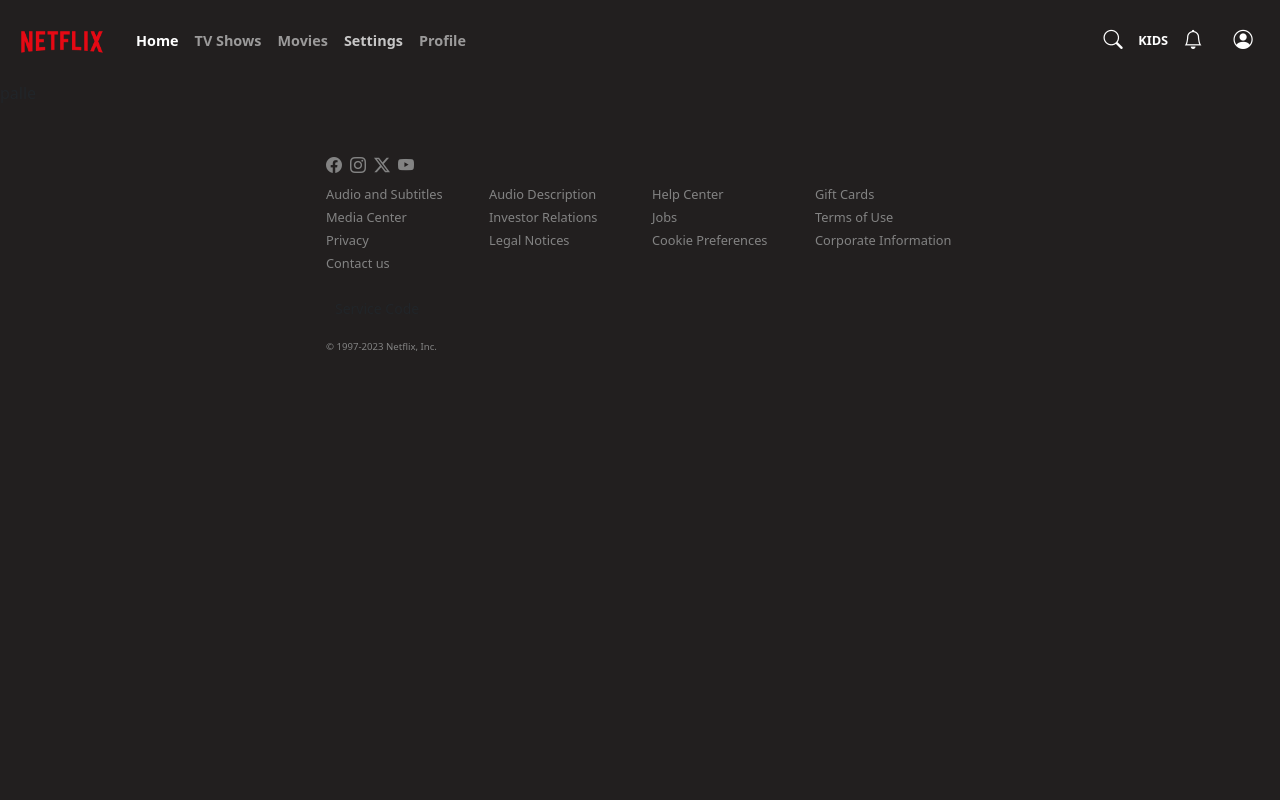
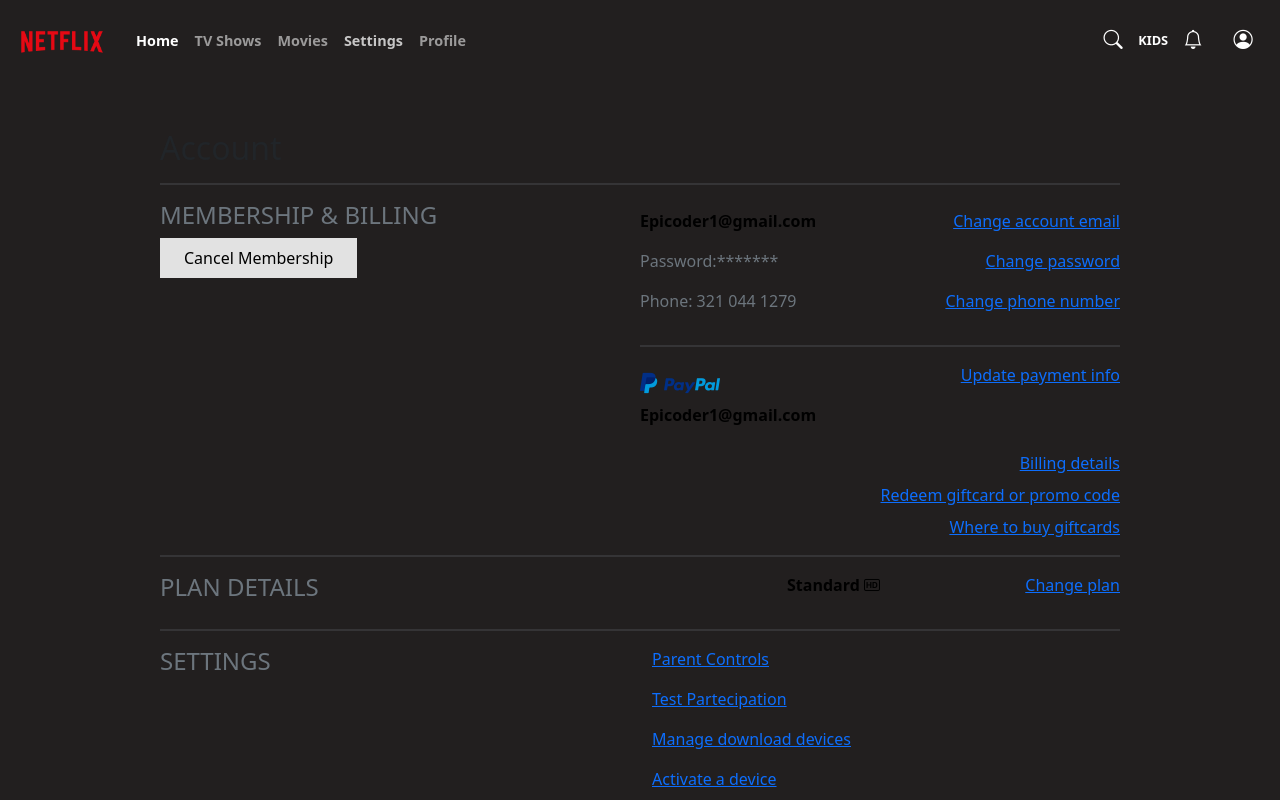
Before and after one commit to Domy15/progetto-settimanale-S9, a React (Vite) app: page / in a window 1280 px wide. Both pictures are taken after a click on the link "Settings". Shown: the top 800 px of the page. Built offline with nearby package versions, Linux system fonts and the light colour scheme; no server answers.

Commit message:
ultimi ritocchi da fare

```diff
--- a/src/pages/Settings.jsx
+++ b/src/pages/Settings.jsx
@@ -1,7 +1,132 @@
 function Settings() {
-    return (
-        <p>palle</p>
-    )
+  return (
+    <div className="w-75 m-auto">
+      <h1 className="h2 mt-5">Account</h1>
+      <hr className="border border-secondary my-3" />
+      <div className="d-md-flex">
+        <div className="div">
+          <h2 className="h4 text-secondary">MEMBERSHIP & BILLING</h2>
+          <button type="button" className="button p-2 px-4">
+            Cancel Membership
+          </button>
+        </div>
+        <div className="div">
+          <div className="mt-2">
+            <div className="d-flex justify-content-between">
+              <p className="text-black fw-bold">Epicoder1@gmail.com</p>
+              <a href="javascript:void(0)" className="text-end">
+                Change account email
+              </a>
+            </div>
+            <div className="d-flex justify-content-between">
+              <p className="text-secondary">Password:*******</p>
+              <a href="javascript:void(0)" className="text-end">
+                Change password
+              </a>
+            </div>
+            <div className="d-flex justify-content-between">
+              <p className="text-secondary">Phone: 321 044 1279</p>
+              <a href="javascript:void(0)" className="text-end">
+                Change phone number
+              </a>
+            </div>
+          </div>
+          <hr className="border border-secondary my-3" />
+          <div className="d-flex justify-content-between">
+            <div>
+              <img src="public\paypal-conto.webp" width="80em" />
+              <p className="text-black fw-bold">Epicoder1@gmail.com</p>
+            </div>
+            <a href="javascript:void(0)">Update payment info</a>
+          </div>
+          <a href="javascript:void(0)" className="d-block text-end mt-2">
+            Billing details
+          </a>
+          <a href="javascript:void(0)" className="d-block text-end mt-2">
+            Redeem giftcard or promo code
+          </a>
+          <a href="javascript:void(0)" className="d-block text-end mt-2">
+            Where to buy giftcards
+          </a>
+        </div>
+      </div>
+      <hr className="border border-secondary my-3" />
+      <div className="d-flex justify-content-between">
+        <div className="d-md-flex justify-content-between w-75">
+          <h2 className="h4 text-secondary me-3">PLAN DETAILS</h2>
+          <p className="text-black fw-bold">
+            Standard <i className="bi bi-badge-hd"></i>
+          </p>
+        </div>
+        <a href="javascript:void(0)">Change plan</a>
+      </div>
+      <hr className="border border-secondary my-3" />
+      <div className="d-md-flex">
+        <div className="div">
+          <h2 className="h4 text-secondary">SETTINGS</h2>
+        </div>
+        <div className="ms-4 div">
+          <a href="javscript:void(0)" className="d-block">
+            Parent Controls
+          </a>
+          <a href="javscript:void(0)" className="d-block mt-3">
+            Test Partecipation
+          </a>
+          <a href="javscript:void(0)" className="d-block mt-3">
+            Manage download devices
+          </a>
+          <a href="javscript:void(0)" className="d-block mt-3">
+            Activate a device
+          </a>
+          <a href="javscript:void(0)" className="d-block mt-3">
+            Recent device streaming acitivity
+          </a>
+          <a href="javscript:void(0)" className="d-block mt-3">
+            Signout all devices
+          </a>
+        </div>
+      </div>
+      <hr className="border border-secondary my-3" />
+      <div className="d-md-flex">
+        <h2 className="h4 text-secondary div">MY PROFILE</h2>
+        <div className="ms-3 div">
+          <div className="d-flex justify-content-between">
+            <div className="d-flex justify-content-start align-items-center">
+              <img
+                src="public/avatar.png"
+                width="30em"
+                height="30em"
+              />
+              <p className="text-black fw-bold ms-2">Epicoder #1</p>
+            </div>
+            <div>
+              <a href="javascript:void(0)" className="d-block">
+                Manage profile
+              </a>
+              <a href="javascript:void(0)" className="d-block">
+                Add profile mail
+              </a>
+            </div>
+          </div>
+          <a href="javascript:void(0)" className="d-block mt-3">
+            Language
+          </a>
+          <a href="javascript:void(0)" className="d-block mt-3">
+            Playback settings
+          </a>
+          <a href="javascript:void(0)" className="d-block mt-3">
+            Subtitle appearence
+          </a>
+          <a href="javascript:void(0)" className="d-block mt-3">
+            Viewing activity
+          </a>
+          <a href="javascript:void(0)" className="d-block mt-3">
+            Ratings
+          </a>
+        </div>
+      </div>
+    </div>
+  );
 }
 
-export default Settings
+export default Settings;
```
Also changed, not shown: public/paypal-conto.webp (added).
